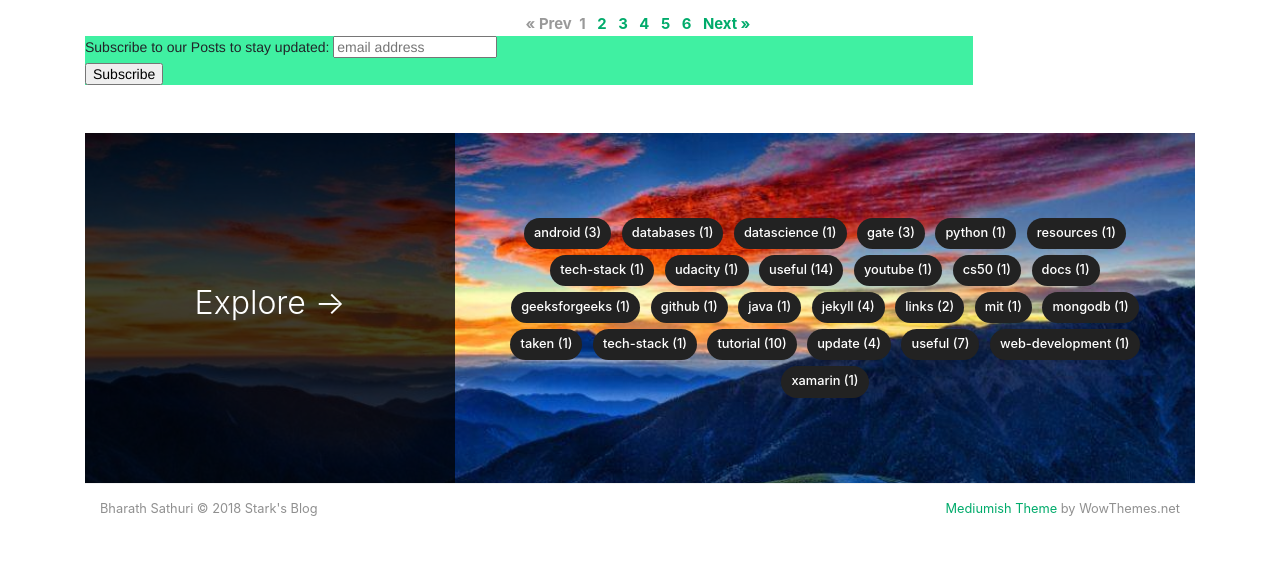
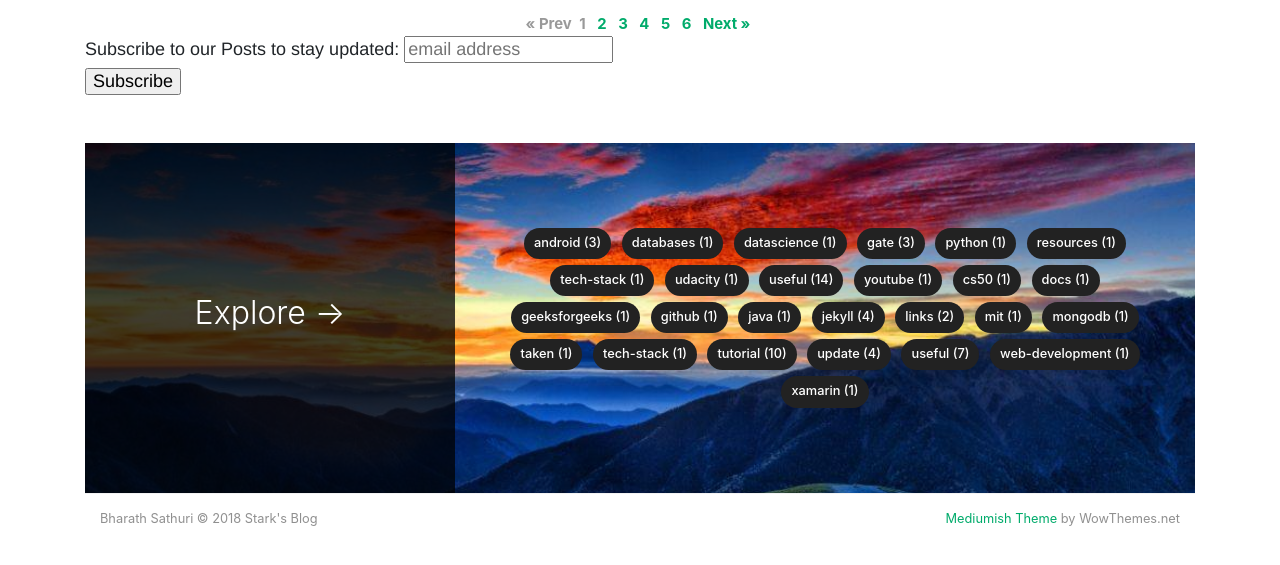
Before and after one commit to StarkSources/myblog, a Jekyll site: the page built from index.html, in a window 1280 px wide and 1400 px high, scrolled down 1413 px. Shown: the part 798-1363 px from the top of the window. Built offline with Jekyll 4.4.1, drawn with Linux system fonts in a browser that asks for light colours; nearby versions of some CDN libraries; the list of posts is cut into pages by our own code; comment, search, counter and statistics services are not loaded.

Commit message:
Update default.html

```diff
--- a/_layouts/default.html
+++ b/_layouts/default.html
@@ -264,7 +264,7 @@ SimpleJekyllSearch({
 <!-- Begin Mailchimp Signup Form -->
 <link href="//cdn-images.mailchimp.com/embedcode/horizontal-slim-10_7.css" rel="stylesheet" type="text/css">
 <style type="text/css">
-	#mc_embed_signup{background:#40F0A2; clear:left; font:14px Helvetica,Arial,sans-serif; width:80%;}
+	#mc_embed_signup{background:#fff; clear:left; font:18px Helvetica,Arial,sans-serif; width:100%;}
 	/* Add your own Mailchimp form style overrides in your site stylesheet or in this style block.
 	   We recommend moving this block and the preceding CSS link to the HEAD of your HTML file. */
 </style>
```
